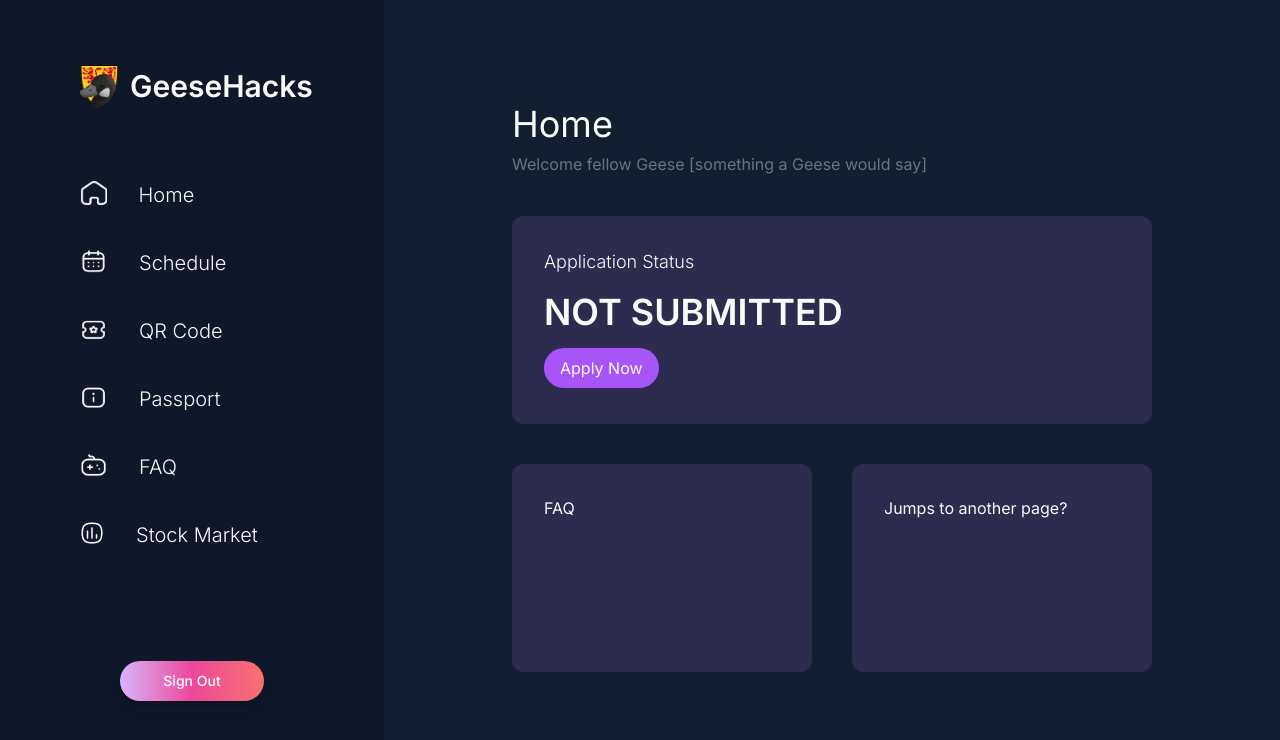
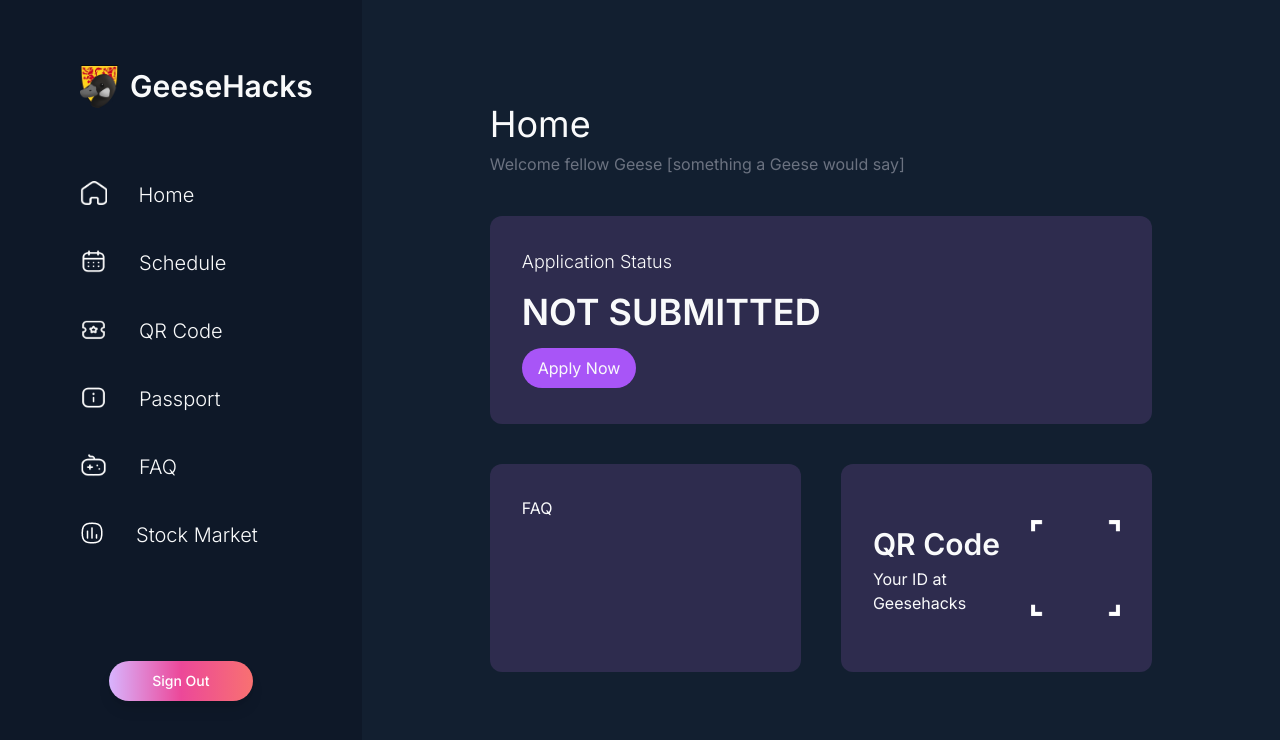
Before and after one commit to GeeseHacks/portal.geesehacks.com, a Next.js app: page /dashboard in a window 1280 px wide. Shown: the top 740 px of the page. Built offline with nearby package versions, Linux system fonts and the light colour scheme; no server answers.

Commit message:
added qr code section items

```diff
--- a/app/dashboard/page.tsx
+++ b/app/dashboard/page.tsx
@@ -21,7 +21,15 @@ const Home: React.FC = () => {
 
       <div className="grid grid-cols-2 gap-10 min-h-52">
         <div className="bg-cpurple p-8 rounded-xl">FAQ</div>
-        <div className="bg-cpurple p-8 rounded-xl">Jumps to another page?</div>
+        <div className="bg-cpurple p-8 rounded-xl flex justify-between items-center">
+            <div>
+              <h2 className="text-[30px] font-semibold">QR Code</h2>
+              <p className="text-white-500">Your ID at Geesehacks</p>
+            </div>
+            <div>
+              <img src="static/images/CameraFrame.png" className="w-24 h-24"/>
+            </div>
+          </div>
       </div>
     </div>
 
```
Also changed, not shown: public/static/images/CameraFrame.png (added).
